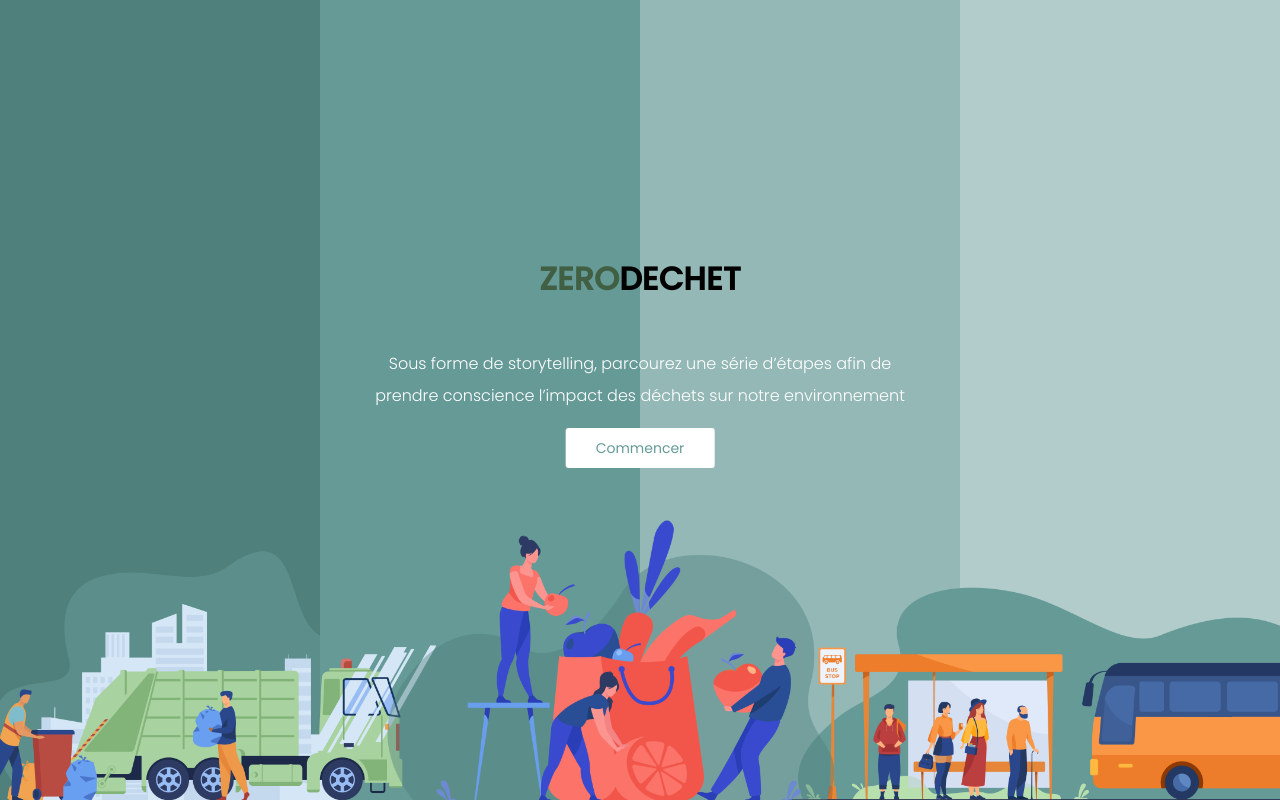
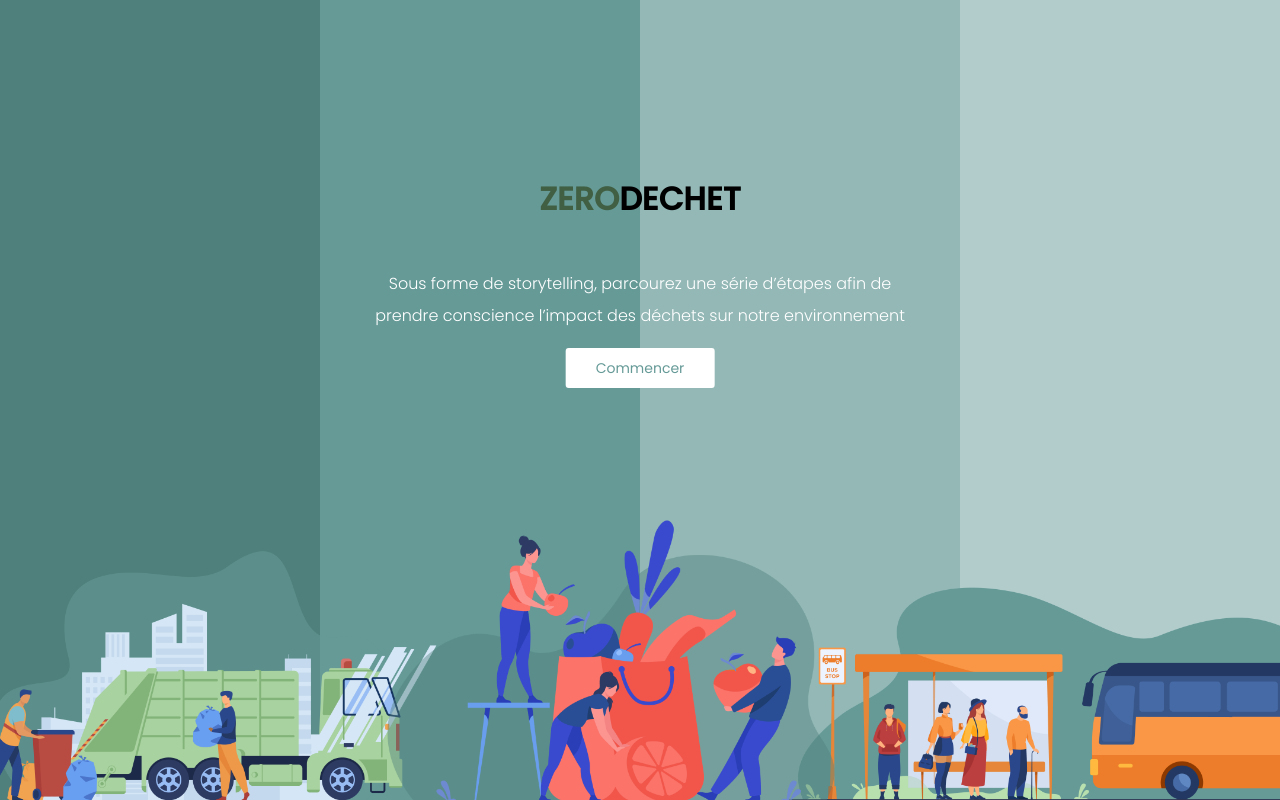
Before and after one commit to IIM-Green-Team/client, a Nuxt app: page / in a window 1280 px wide. Built offline with nearby package versions, Linux system fonts and the light colour scheme.

Commit message:
fix btn position intro

```diff
--- a/pages/index.vue
+++ b/pages/index.vue
@@ -37,7 +37,7 @@ export default {
 
 .content {
   position: absolute;
-  top: 30%;
+  top: 20%;
   width: 100%;
   text-align: center;
 
```
